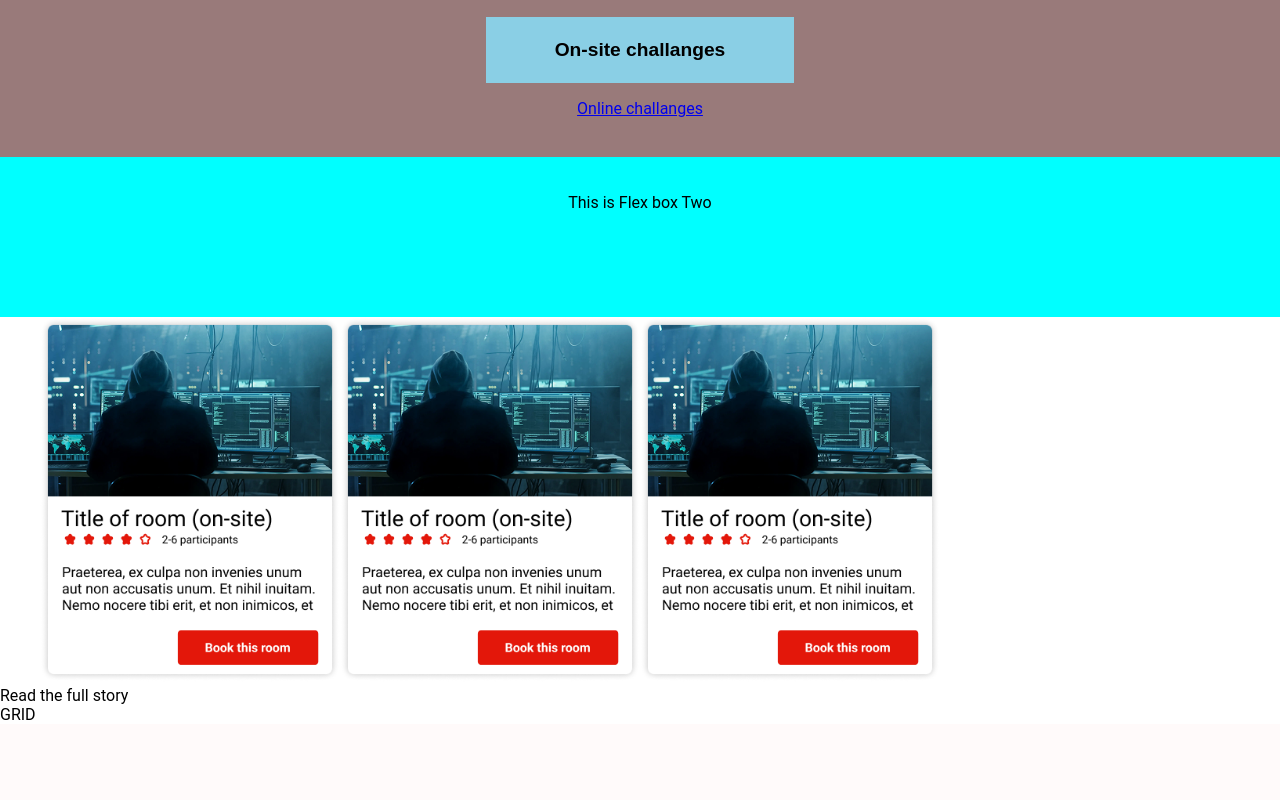
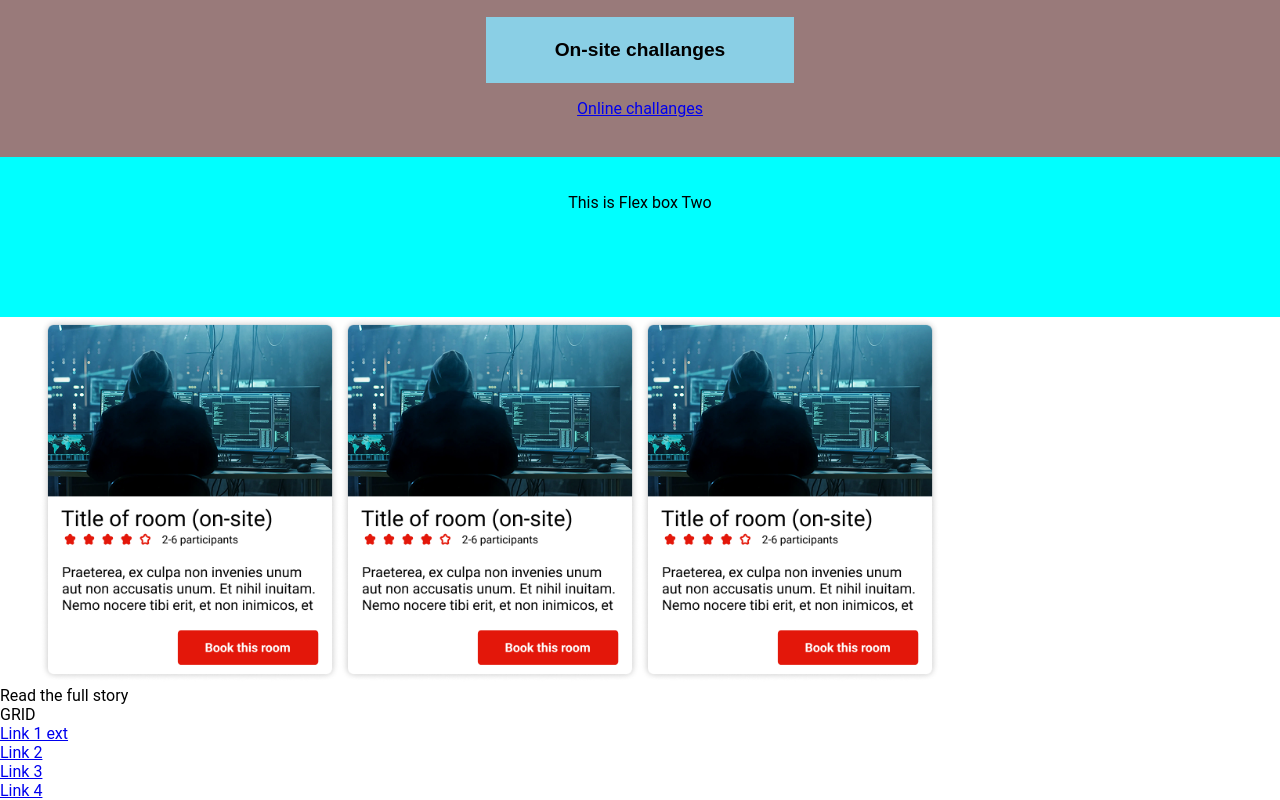
Before and after one commit to mastr777/A2_uppgift2-wu_html-css-ESCrooms, a plain HTML site: page index.html in a window 1280 px wide. Shown: the part 421-1221 px from the top of the page. Before the commit the page ends 1145 px from the top, so only its background shows below. Drawn offline with Linux system fonts and the light colour scheme.

Commit message:
Rearranged things, added footer

```diff
--- a/index.html
+++ b/index.html
@@ -57,6 +57,14 @@
 
 </main>
 
+<footer>
+    <nav class='secondNav'>
+        <span class='secondNavSpan'><a href='#' target='_blank'>Link 1 ext</a></span>
+        <span class='secondNavSpan'><a href='#'>Link 2</a></span>
+        <span class='secondNavSpan'><a href='#'>Link 3</a></span>
+        <span class='secondNavSpan'><a href='#'>Link 4</a></span>
+    </nav>
+</footer>
 </div>
 
 </body>
```
